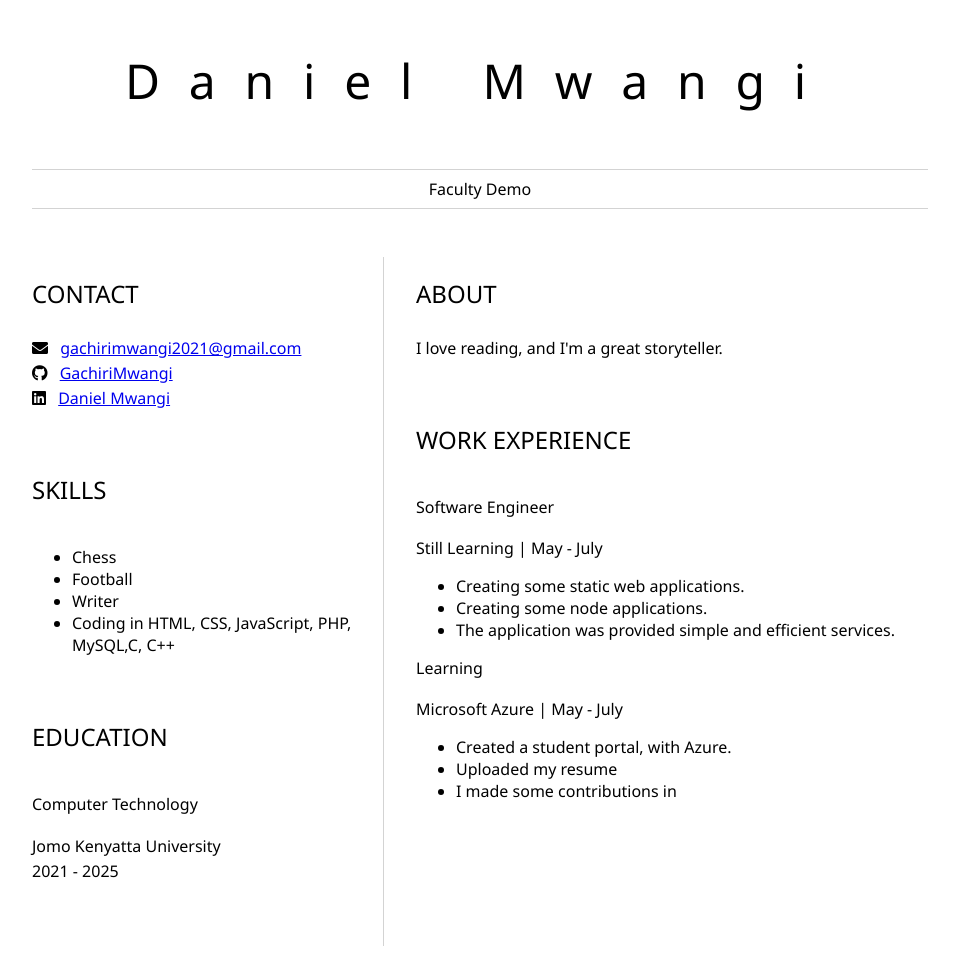
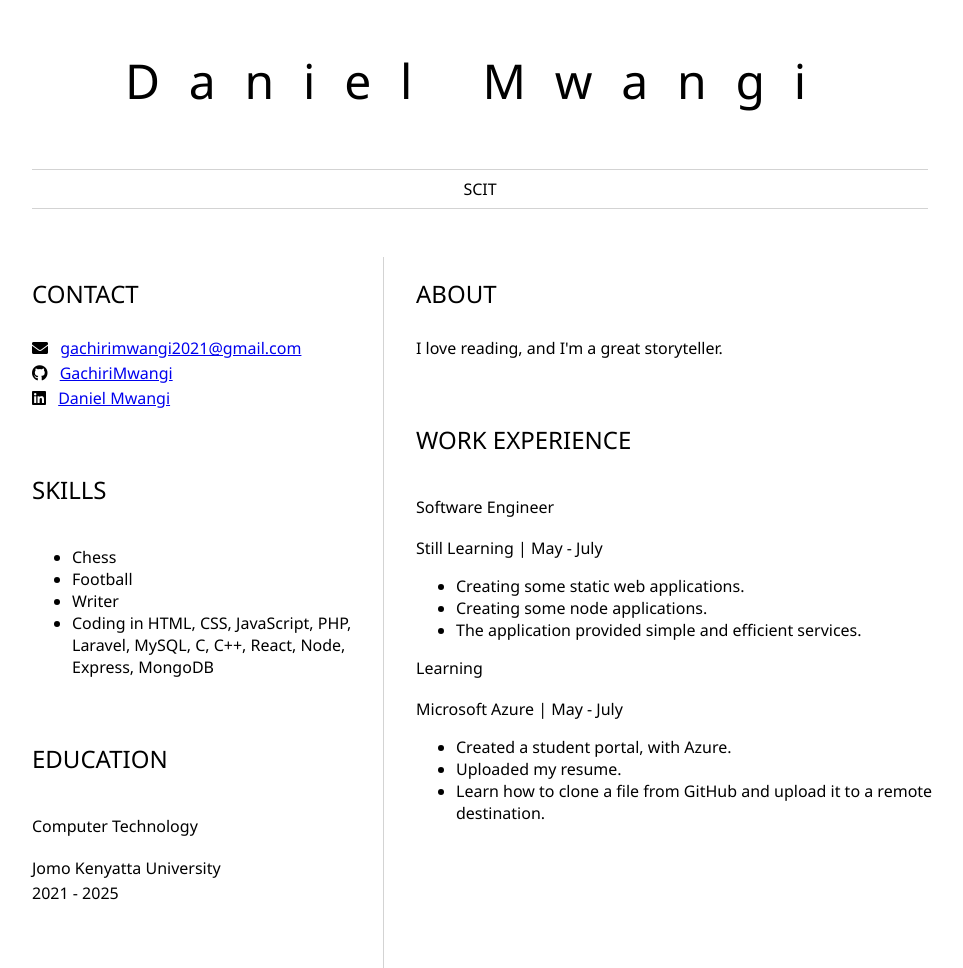
Before and after one commit to GachiriMwangi/Resume, a plain HTML site: page index.html in a window 1280 px wide. Shown: the whole page, without its empty margins (160-1123 px from the left). Before the commit the page ends 946 px from the top, so only its background shows below. Drawn offline with Linux system fonts and the light colour scheme.

Commit message:
Update index.html

```diff
--- a/index.html
+++ b/index.html
@@ -10,7 +10,7 @@
 			<!-- resume header with your name and title -->
 			<h1>Daniel Mwangi</h1>
 			<hr>
-			Faculty Demo
+			SCIT
 			<hr>
 		</header>
 		<main>
@@ -38,7 +38,7 @@
                         <li>Chess</li>
                         <li>Football</li>
                         <li>Writer</li>
-                        <li>Coding in HTML, CSS, JavaScript, PHP, MySQL,C, C++</li>
+                        <li>Coding in HTML, CSS, JavaScript, PHP, Laravel, MySQL, C, C++, React, Node, Express, MongoDB</li>
                     </ul>
 				</section>
 				<section>
@@ -69,7 +69,7 @@
                     <ul>
                             <li>Creating some static web applications.</li>
                             <li>Creating some node applications.</li>
-                            <li>The application was provided simple and efficient services.</li>
+                            <li>The application provided simple and efficient services.</li>
 
                     </ul>
 
@@ -79,9 +79,8 @@
                     </p>
                     <ul>
                         <li>Created a student portal, with Azure.</li>
-                        <li>Uploaded my resume</li>
-                        <li>I made some contributions in </li>
-
+                        <li>Uploaded my resume.</li>
+                        <li>Learn how to clone a file from GitHub and upload it to a remote destination.</li>
                     </ul>
 				</section>
 			</article>
```
